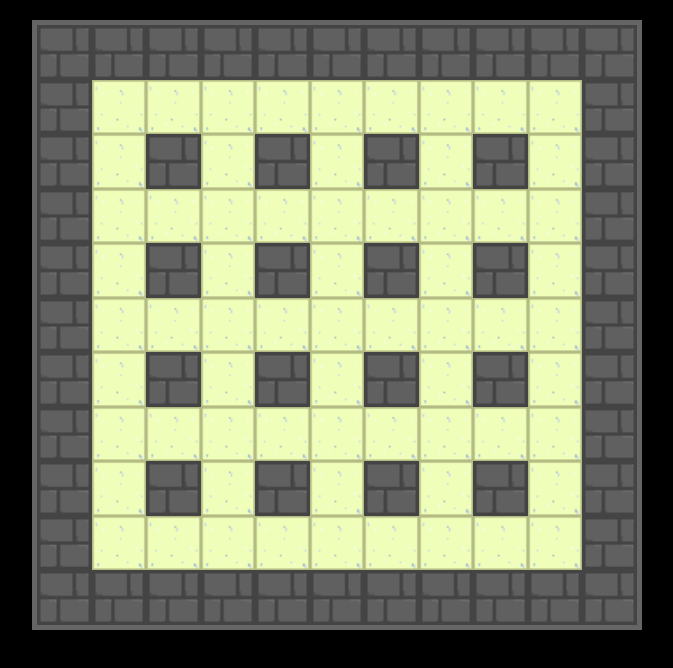
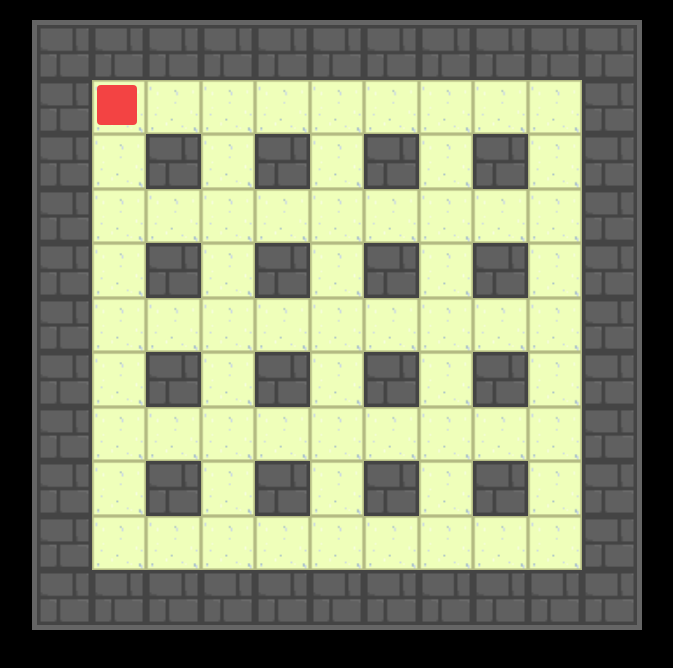
Before and after one commit to Golden76z/bomberman_js, a plain HTML site: page index.html in a window 1280 px wide. Shown: the whole page, without its empty margins (303-976 px from the left). Drawn offline with Linux system fonts and the light colour scheme.

Commit message:
litle mistake fixed

```diff
--- a/index.html
+++ b/index.html
@@ -13,7 +13,7 @@
 		<!-- <div class="coordinates"></div> -->
 	</div>
 	<script type="module" src="./src/game/engine/mapGeneration.js"></script>
-	<script type="module" src="./src/game/entities/player_inputs.js"></script>
+	<script type="module" src="./src/game/engine/player_inputs.js"></script>
 </body>
 
 </html>
```
